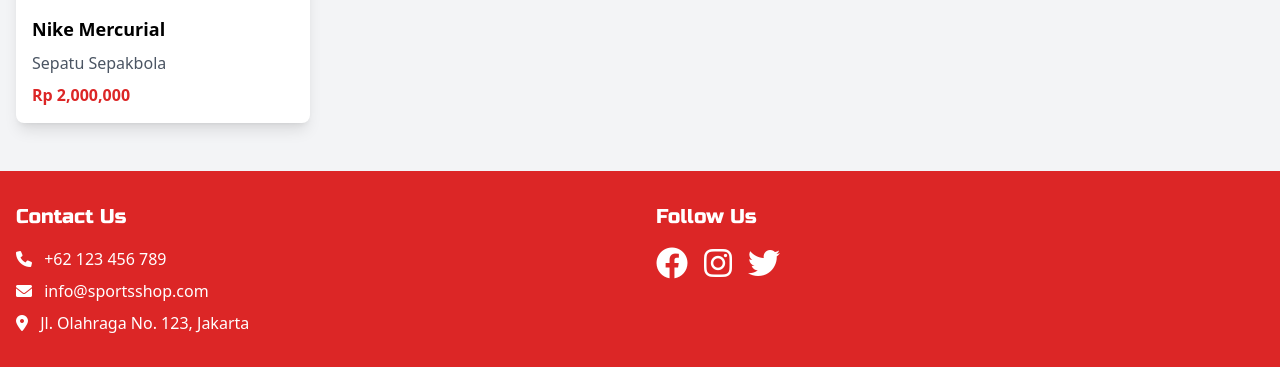
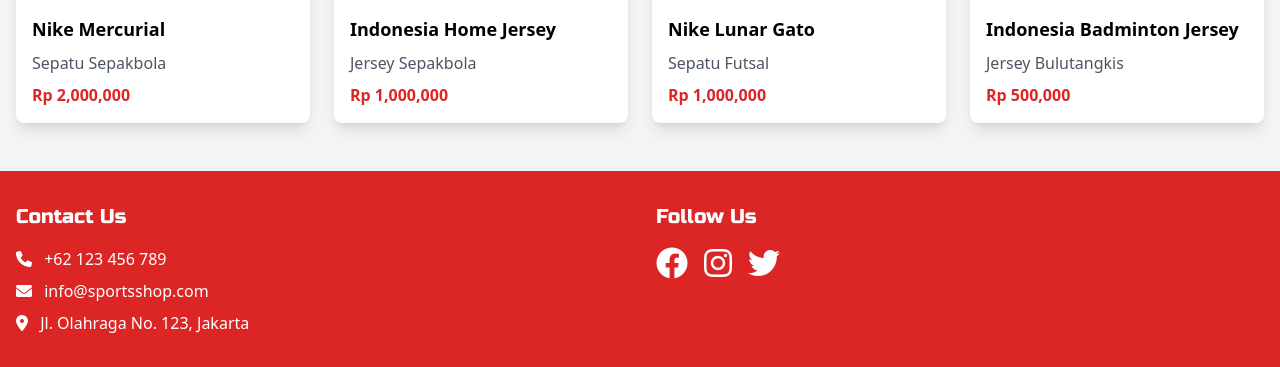
Before and after one commit to Arifyepe/blackboxai-1746108869812, a PHP site: page / in a window 1280 px wide. Shown: the part 881-1248 px from the top of the page. Run offline with PHP 8.4, Linux system fonts and the light colour scheme; some libraries are stand-ins or nearby versions.

Commit message:
Add index.php 1746465303644

```diff
--- a/index.php
+++ b/index.php
@@ -84,17 +84,49 @@ require_once 'config.php';
     <div class="container mx-auto px-4 py-12">
         <h2 class="font-russo text-3xl text-red-600 mb-8 text-center">Best Sellers</h2>
         <div class="grid grid-cols-1 md:grid-cols-2 lg:grid-cols-4 gap-6">
-            <!-- Best Seller Items -->
+            <!-- Nike Mercurial -->
             <div class="bg-white rounded-lg shadow-lg overflow-hidden">
                 <img src="https://images.pexels.com/photos/2385477/pexels-photo-2385477.jpeg"
-                     class="w-full h-48 object-cover" alt="Product">
+                     class="w-full h-48 object-cover" alt="Nike Mercurial">
                 <div class="p-4">
                     <h3 class="font-semibold text-lg mb-2">Nike Mercurial</h3>
                     <p class="text-gray-600 mb-2">Sepatu Sepakbola</p>
                     <p class="text-red-600 font-bold">Rp 2,000,000</p>
                 </div>
             </div>
-            <!-- Add more best seller items here -->
+
+            <!-- Indonesia Home Jersey -->
+            <div class="bg-white rounded-lg shadow-lg overflow-hidden">
+                <img src="https://images.pexels.com/photos/6786901/pexels-photo-6786901.jpeg"
+                     class="w-full h-48 object-cover" alt="Indonesia Home Jersey">
+                <div class="p-4">
+                    <h3 class="font-semibold text-lg mb-2">Indonesia Home Jersey</h3>
+                    <p class="text-gray-600 mb-2">Jersey Sepakbola</p>
+                    <p class="text-red-600 font-bold">Rp 1,000,000</p>
+                </div>
+            </div>
+
+            <!-- Nike Lunar Gato -->
+            <div class="bg-white rounded-lg shadow-lg overflow-hidden">
+                <img src="https://images.pexels.com/photos/5730956/pexels-photo-5730956.jpeg"
+                     class="w-full h-48 object-cover" alt="Nike Lunar Gato">
+                <div class="p-4">
+                    <h3 class="font-semibold text-lg mb-2">Nike Lunar Gato</h3>
+                    <p class="text-gray-600 mb-2">Sepatu Futsal</p>
+                    <p class="text-red-600 font-bold">Rp 1,000,000</p>
+                </div>
+            </div>
+
+            <!-- Indonesia Badminton Jersey -->
+            <div class="bg-white rounded-lg shadow-lg overflow-hidden">
+                <img src="https://images.pexels.com/photos/6203791/pexels-photo-6203791.jpeg"
+                     class="w-full h-48 object-cover" alt="Indonesia Badminton Jersey">
+                <div class="p-4">
+                    <h3 class="font-semibold text-lg mb-2">Indonesia Badminton Jersey</h3>
+                    <p class="text-gray-600 mb-2">Jersey Bulutangkis</p>
+                    <p class="text-red-600 font-bold">Rp 500,000</p>
+                </div>
+            </div>
         </div>
     </div>
 
```
